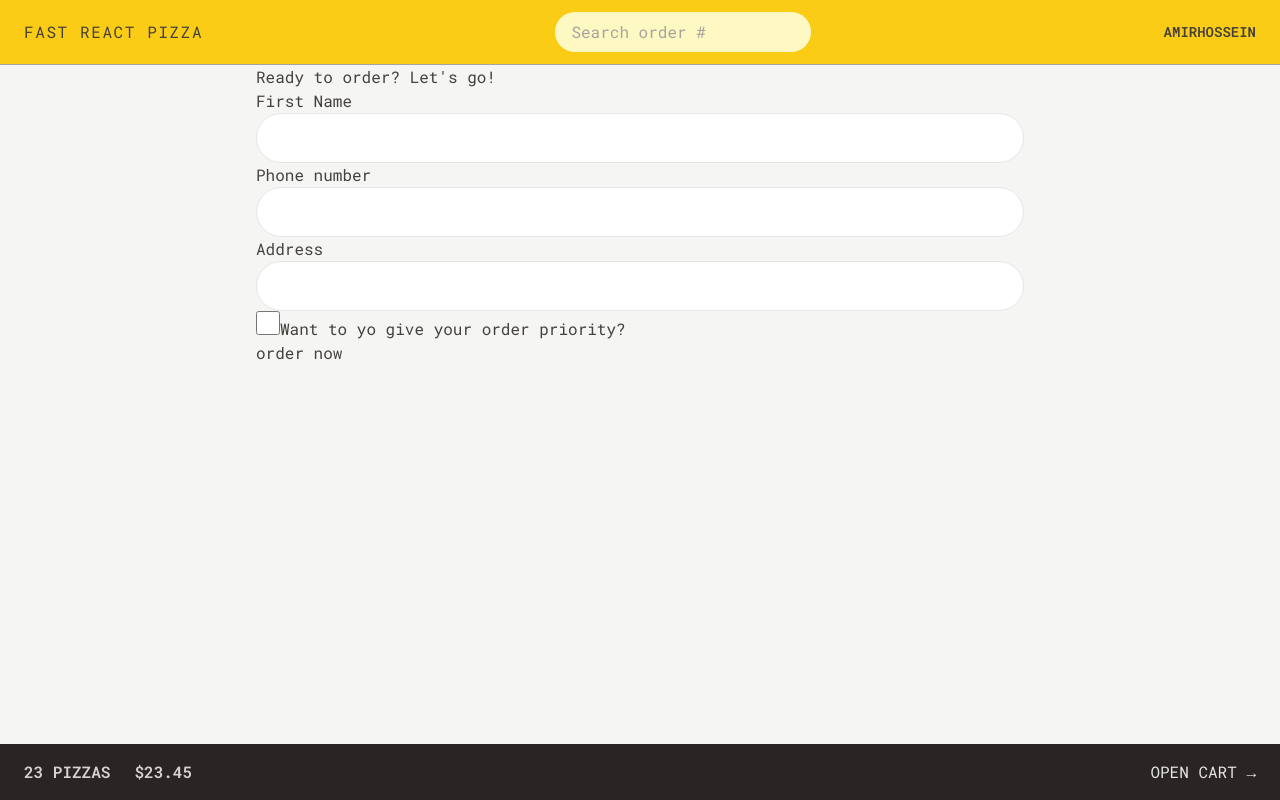
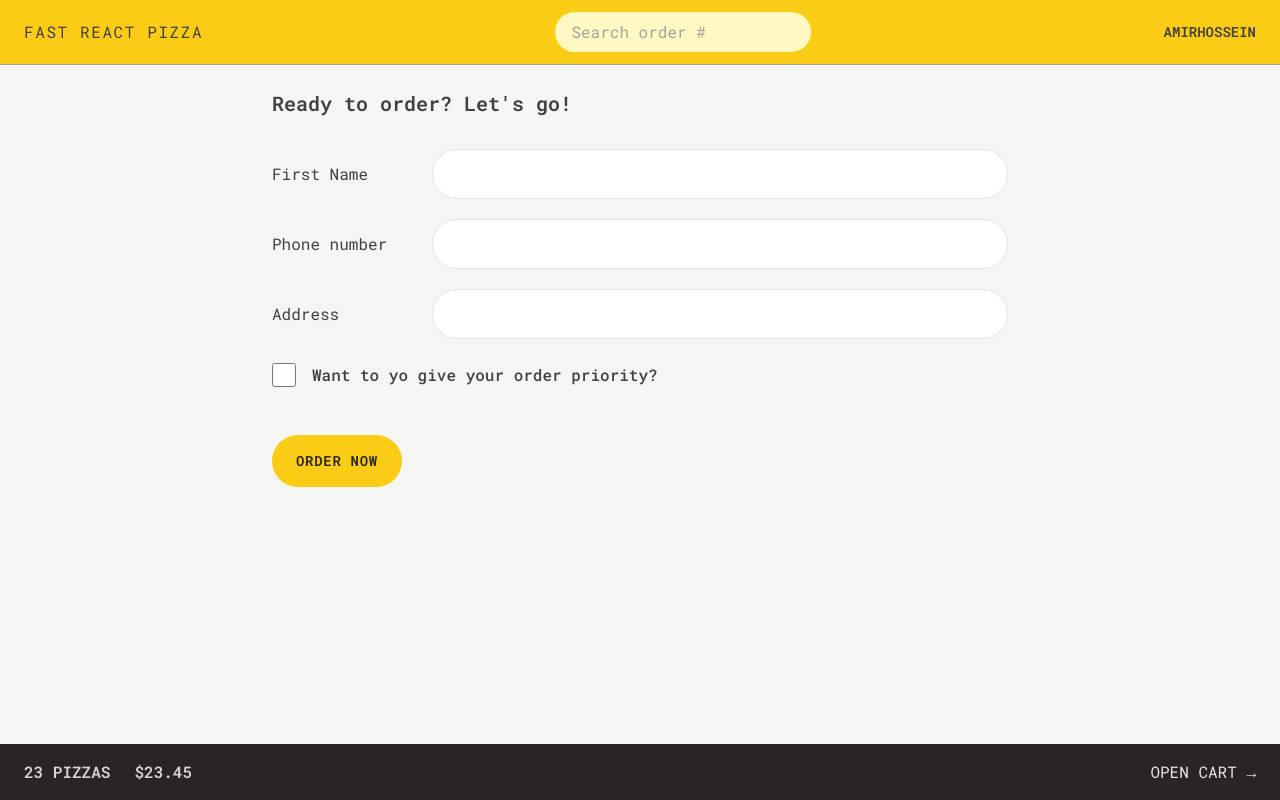
Before and after one commit to AmirhosseinHashemi/Fast-React-Pizza, a React (Vite) app: page /order/new in a window 1280 px wide. Built offline with nearby package versions, Linux system fonts and the light colour scheme.

Commit message:
💄 style CreateOrder

```diff
--- a/src/features/order/CreateOrder.jsx
+++ b/src/features/order/CreateOrder.jsx
@@ -42,31 +42,40 @@ function CreateOrder() {
   const cart = fakeCart;
 
   return (
-    <div>
-      <h2>Ready to order? Let's go!</h2>
+    <div className="px-4 py-6">
+      <h2 className="mb-8 text-xl font-semibold">Ready to order? Let's go!</h2>
 
       <Form method="POST">
-        <div>
-          <label>First Name</label>
-          <input className="input" type="text" name="customer" required />
+        <div className="mb-5 flex flex-col gap-2 sm:flex-row sm:items-center sm:gap-0">
+          <label className="sm:basis-40">First Name</label>
+          <input className="input grow" type="text" name="customer" required />
         </div>
 
-        <div>
-          <label>Phone number</label>
-          <div>
-            <input className="input" type="tel" name="phone" required />
-          </div>
-          {formErrors?.phone && <p>{formErrors.phone}</p>}
-        </div>
-
-        <div>
-          <label>Address</label>
-          <div>
-            <input className="input" type="text" name="address" required />
+        <div className="mb-5 flex flex-col gap-2 sm:flex-row sm:items-center sm:gap-0">
+          <label className="sm:basis-40">Phone number</label>
+          <div className="grow">
+            <input className="input w-full" type="tel" name="phone" required />
+            {formErrors?.phone && (
+              <p className="mt-1 rounded-md bg-red-100 p-1 text-xs text-red-700">
+                {formErrors.phone}
+              </p>
+            )}
           </div>
         </div>
 
-        <div>
+        <div className="mb-5 flex flex-col gap-2 sm:flex-row sm:items-center sm:gap-0">
+          <label className="sm:basis-40">Address</label>
+          <div className="grow">
+            <input
+              className="input w-full"
+              type="text"
+              name="address"
+              required
+            />
+          </div>
+        </div>
+
+        <div className="my-6 flex items-start gap-4">
           <input
             className="h-6 w-6 accent-yellow-400 focus:outline-none focus:ring focus:ring-yellow-400 focus:ring-offset-2"
             type="checkbox"
@@ -75,12 +84,14 @@ function CreateOrder() {
             // value={withPriority}
             // onChange={(e) => setWithPriority(e.target.checked)}
           />
-          <label htmlFor="priority">Want to yo give your order priority?</label>
+          <label className="font-medium" htmlFor="priority">
+            Want to yo give your order priority?
+          </label>
         </div>
 
-        <div>
+        <div className="mt-12">
           <input type="hidden" name="cart" value={JSON.stringify(cart)} />
-          <Button disable={isSubmitting}>
+          <Button type="primary" disable={isSubmitting}>
             {isSubmitting ? "submitting..." : "order now"}
           </Button>
         </div>
--- a/src/index.css
+++ b/src/index.css
@@ -4,7 +4,7 @@
 
 @layer components {
   .input {
-    @apply w-full rounded-full border border-stone-200 px-4 py-2 focus:outline-none focus:ring focus:ring-yellow-400 md:px-6 md:py-3;
+    @apply rounded-full border border-stone-200 px-4 py-2 focus:outline-none focus:ring focus:ring-yellow-400 md:px-6 md:py-3;
   }
 
   /* https://dev.to/afif/i-made-100-css-loaders-for-your-next-project-4eje */
--- a/src/ui/Button.jsx
+++ b/src/ui/Button.jsx
@@ -3,13 +3,13 @@ import { Link } from "react-router-dom";
 
 function Button({ children, disable, to, type }) {
   const base =
-    "text-center inline-block rounded-full bg-yellow-400  font-semibold uppercase tracking-wider text-stone-800 ring-yellow-300 ring-offset-2 transition hover:bg-yellow-300 focus:outline-none focus:ring disabled:cursor-not-allowed focus:bg-yellow-300";
+    "text-center text-sm inline-block rounded-full bg-yellow-400  font-semibold uppercase tracking-wider text-stone-800 ring-yellow-300 ring-offset-2 transition hover:bg-yellow-300 focus:outline-none focus:ring disabled:cursor-not-allowed focus:bg-yellow-300";
 
   const styles = {
     primary: base + " px-4 py-3 sm:px-6 sm:py-4",
     small: base + " px-3 py-2 sm:px-5 sm:py-3 text-xs",
     secondary:
-      "px-4 sm:px-6 inline-block rounded-full font-semibold uppercase tracking-wider text-stone-300 ring-stone-300 ring-offset-2 transition hover:bg-stone-300 focus:outline-none focus:ring disabled:cursor-not-allowed hover:text-stone-800 border-2 border-stone-300 focus:bg-stone-300 focus:text-stone-800",
+      "px-4 sm:px-6 text-sm inline-block rounded-full font-semibold uppercase tracking-wider text-stone-300 ring-stone-300 ring-offset-2 transition hover:bg-stone-300 focus:outline-none focus:ring disabled:cursor-not-allowed hover:text-stone-800 border-2 border-stone-300 focus:bg-stone-300 focus:text-stone-800",
   };
 
   if (to)
```
